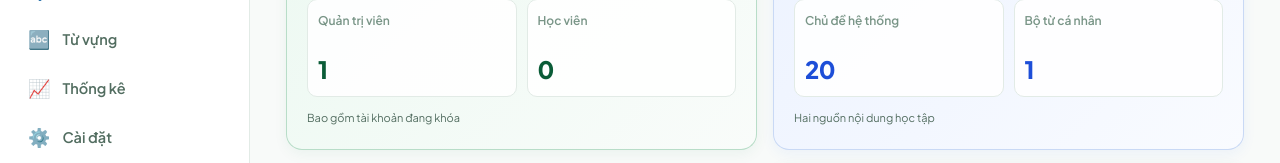
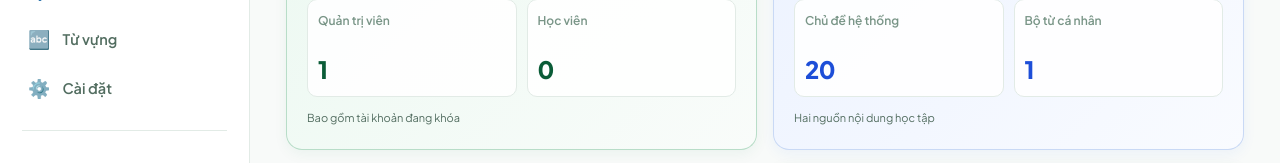
Before and after one commit to hungcoder999911122/LexiLoop-English-_earning_vocabulary_System, a PHP site: page /pages/admin/D_Dashboard_admin.php in a window 1280 px wide. Shown: the part 250-413 px from the top of the page. Run offline with PHP 8.4, Linux system fonts and the light colour scheme; the visitor is signed in with stand-in values (Sample User, id 1); data comes from the database, SQL or seed files in the repository; tables that the repository leaves empty or names only in its code hold one stand-in row (values such as "Sample post"); data that the repository does not hold is empty.

Commit message:
Sủa them giao diện dashboard admin 3

```diff
--- a/pages/admin/D_Dashboard_admin.php
+++ b/pages/admin/D_Dashboard_admin.php
@@ -146,10 +146,6 @@ $ketQuaHoatDong = $activityPagination['rows'];
           <a href="D_Quanlytuvung.php" class="D_Dashboard_admin_MucMenu">
             <span class="menu-icon">🔤</span>
             <span>Từ vựng</span>
-          </a>
-          <a href="D_Thongkehethong.php" class="D_Dashboard_admin_MucMenu">
-            <span class="menu-icon">📈</span>
-            <span>Thống kê</span>
           </a>
           <a href="D_Caidathethong.php" class="D_Dashboard_admin_MucMenu">
             <span class="menu-icon">⚙️</span>
```
